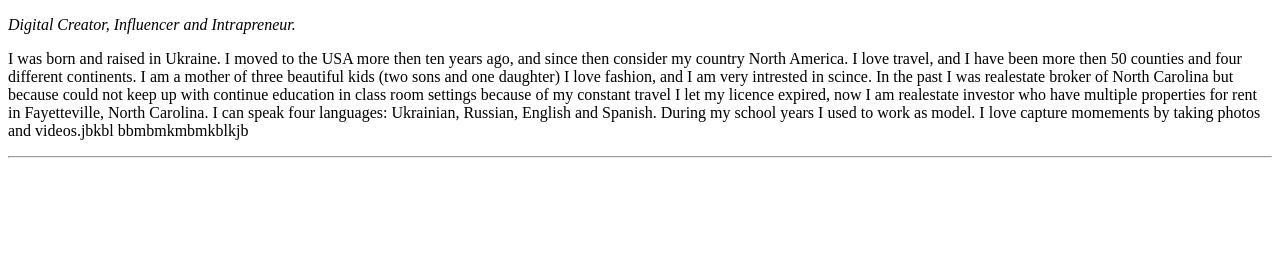
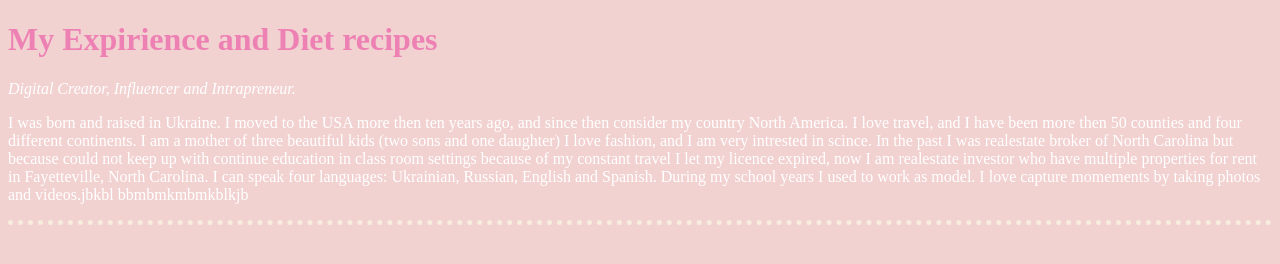
Before and after one commit to misslianasecret/mls, a plain HTML site: page questins&answers.html in a window 1280 px wide. Drawn offline with Linux system fonts and the light colour scheme; files that its build step writes are made by us from their sources.

Commit message:
Update questins&answers.html

```diff
--- a/questins&answers.html
+++ b/questins&answers.html
@@ -3,8 +3,10 @@
   <head>
     <meta charset="utf-8">
     <title>Exrcise and Diet</title>
+    <link rel="stylesheet" href="css/styles.css">
   </head>
   <body>
+    <h1>My Expirience and Diet recipes</h1>
     <p><em>Digital Creator, Influencer and Intrapreneur.</em></p>
     <p>I was born and raised in Ukraine. I moved to the USA more then ten years ago, and since then consider my country North America. I love travel, and I have been more then 50 counties and four different continents. I am a mother of three beautiful kids (two sons and one daughter) I love fashion, and I am very intrested in scince. In the past I was realestate broker of North Carolina but because could not keep up with continue education in class room settings because of my constant travel I let my licence expired, now I am realestate investor who have multiple properties for rent in Fayetteville, North Carolina. I can speak four languages: Ukrainian, Russian, English and Spanish. During my school years I used to work as model. I love capture momements by taking photos and videos.jbkbl bbmbmkmbmkblkjb   </p> <hr>
   </body>
```
